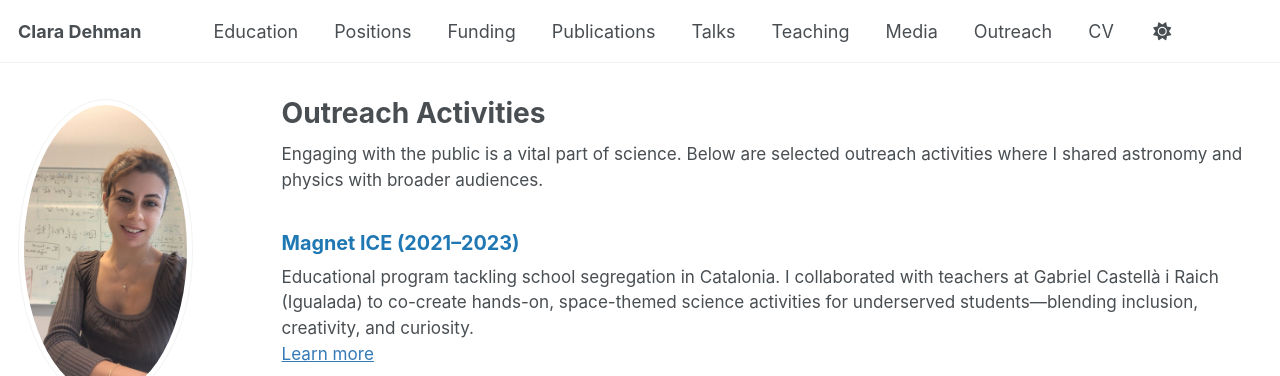
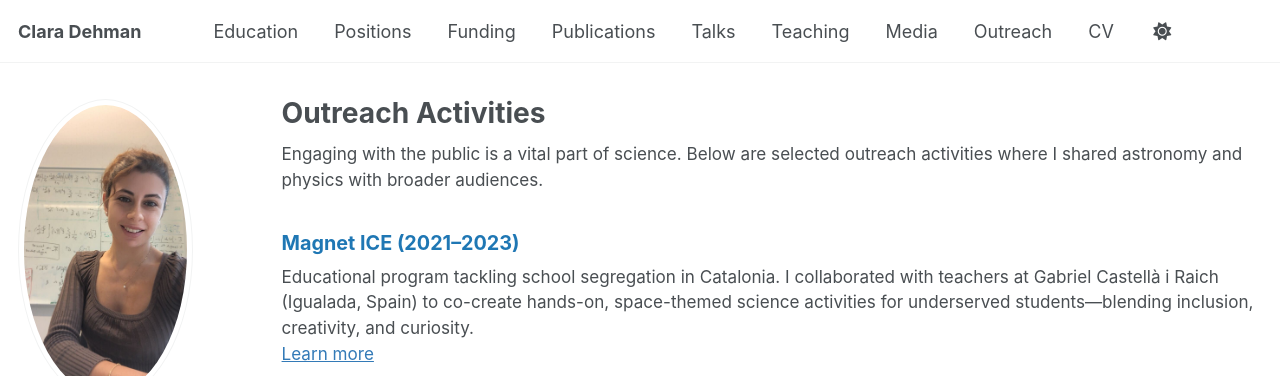
Before and after one commit to ClaraDehman/ClaraDehman.github.io, a Jekyll site: the page built from _pages/outreach.html, in a window 1280 px wide and 900 px high, cut to the strip 0-376 px from the top of the window. Built offline with Jekyll 4.4.1, drawn with Linux system fonts in a browser that asks for light colours; some web fonts are replaced.

Commit message:
Update outreach.html

```diff
--- a/_pages/outreach.html
+++ b/_pages/outreach.html
@@ -14,7 +14,7 @@ author_profile: true
 <div class="archive__item">
   <h3 class="archive__item-title" style="font-size:1.1em; color:#1f77b4; margin-bottom:0.4em;">Magnet ICE (2021–2023)</h3>
   <p class="archive__item-excerpt" style="font-size: 0.95em; margin-bottom:0.8em;">
-    Educational program tackling school segregation in Catalonia. I collaborated with teachers at Gabriel Castellà i Raich (Igualada) to co-create hands-on, space-themed science activities for underserved students—blending inclusion, creativity, and curiosity.<br>
+    Educational program tackling school segregation in Catalonia. I collaborated with teachers at Gabriel Castellà i Raich (Igualada, Spain) to co-create hands-on, space-themed science activities for underserved students—blending inclusion, creativity, and curiosity.<br>
     <a href="https://www.ice.csic.es/news/outreach-initiatives?view=article&id=594&catid=2" style="color:#337ab7;">Learn more</a>
   </p>
   <div style="max-width:75%; margin:0 auto; position:relative; padding-bottom:56.25%; height:0; overflow:hidden;">
```
